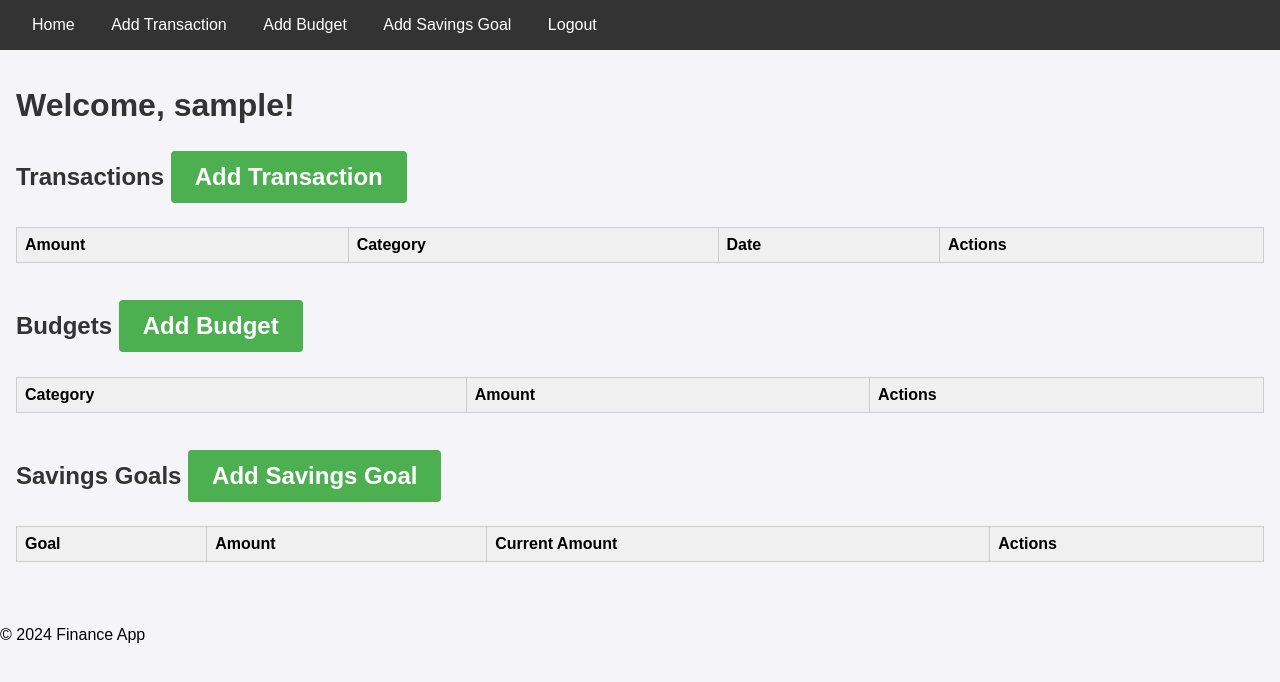
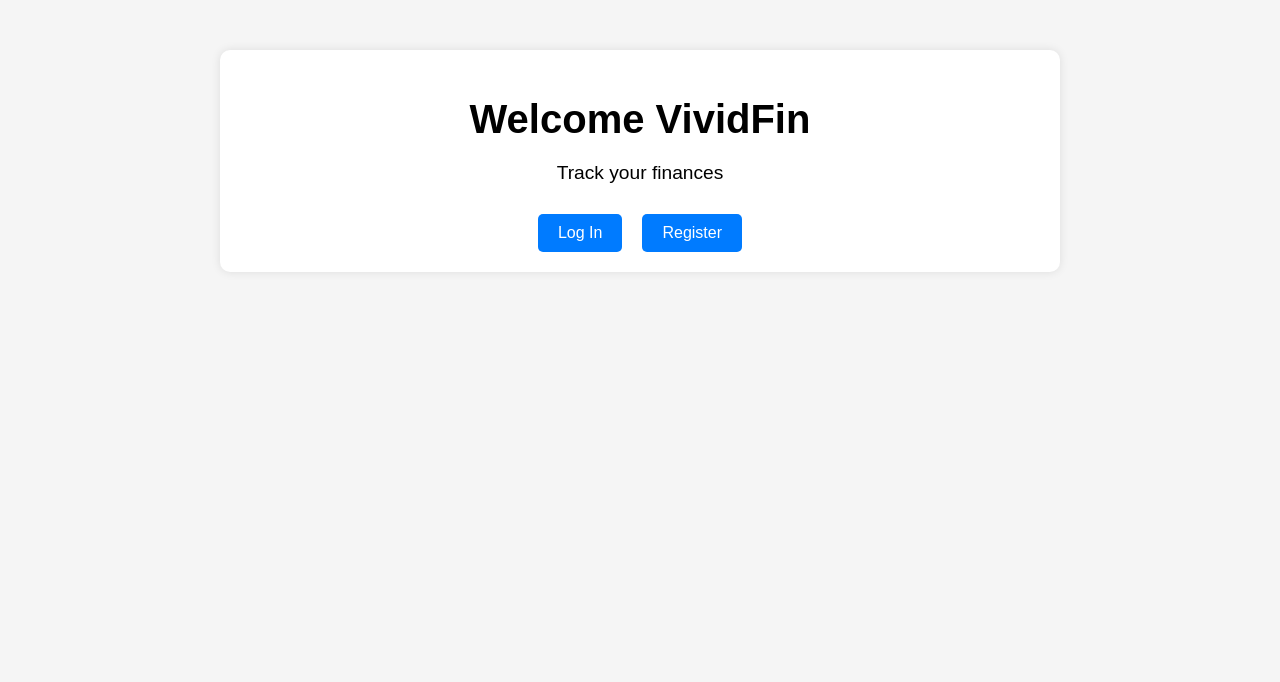
Before and after one commit to VitaliyV22/vivid_fin, a Flask app: page / in a window 1280 px wide. Shown: the top 682 px of the page. Run offline with Flask 3, Linux system fonts and the light colour scheme; the visitor is signed in with stand-in values (Sample User, id 1); data that the repository does not hold is empty.

Commit message:
added homepage

```diff
--- a/app/routes.py
+++ b/app/routes.py
@@ -9,6 +9,9 @@ from flask import Blueprint
 bp = Blueprint('main', __name__)
 
 @bp.route('/')
+def homepage():
+    return render_template('homepage.html')
+
 @bp.route('/index')
 @login_required
 def index():
@@ -37,7 +40,8 @@ def login():
 @bp.route('/logout')
 def logout():
     logout_user()
-    return redirect(url_for('main.index'))
+    flash('You have been logged out.', 'success')
+    return redirect(url_for('base.index'))
 
 @bp.route('/register', methods=['GET', 'POST'])
 def register():
--- /dev/null
+++ b/app/static/home.css
@@ -0,0 +1,53 @@
+/* static/styles.css */
+body {
+    font-family: Arial, sans-serif;
+    margin: 0;
+    padding: 0;
+    background-color: #f5f5f5;
+}
+
+.container {
+    max-width: 800px;
+    margin: 50px auto;
+    padding: 20px;
+    background-color: #fff;
+    border-radius: 10px;
+    box-shadow: 0 0 10px rgba(0, 0, 0, 0.1);
+}
+
+header h1 {
+    font-size: 2.5rem;
+    text-align: center;
+    margin-bottom: 20px;
+}
+
+section {
+    text-align: center;
+}
+
+p {
+    font-size: 1.2rem;
+    margin-bottom: 30px;
+}
+
+.button-group {
+    display: flex;
+    justify-content: center;
+}
+
+.btn {
+    display: inline-block;
+    padding: 10px 20px;
+    margin: 0 10px;
+    text-decoration: none;
+    color: #fff;
+    background-color: #007bff;
+    border: none;
+    border-radius: 5px;
+    cursor: pointer;
+    transition: background-color 0.3s;
+}
+
+.btn:hover {
+    background-color: #0056b3;
+}
--- a/app/templates/base.html
+++ b/app/templates/base.html
@@ -25,7 +25,8 @@
         {% block content %}{% endblock %}
     </main>
     <footer>
-        <p>&copy; 2024 Finance App</p>
+        <p>&copy; 2024 VidiFin</p>
     </footer>
+    <script src="{{ url_for('static', filename='js/script.js') }}"></script>
 </body>
 </html>
--- /dev/null
+++ b/app/templates/homepage.html
@@ -0,0 +1,24 @@
+<!-- homepage.html -->
+<!DOCTYPE html>
+<html lang="en">
+<head>
+    <meta charset="UTF-8">
+    <meta name="viewport" content="width=device-width, initial-scale=1.0">
+    <title>Welcome to Your App</title>
+    <link rel="stylesheet" href="{{ url_for('static', filename='home.css') }}">
+</head>
+<body>
+    <div class="container">
+        <header>
+            <h1>Welcome VividFin</h1>
+        </header>
+        <section>
+            <p>Track your finances </p>
+            <div class="button-group">
+                <a href="{{ url_for('main.login') }}" class="btn">Log In</a>
+                <a href="{{ url_for('main.register') }}" class="btn">Register</a>
+            </div>
+        </section>
+    </div>
+</body>
+</html>
--- a/app/templates/index.html
+++ b/app/templates/index.html
@@ -28,7 +28,7 @@
                 <td>
                     <form action="{{ url_for('main.delete_transaction', transaction_id=transaction.id) }}" method="post" style="display:inline;">
                         <input type="hidden" name="csrf_token" value="{{ csrf_token() }}">
-                        <input type="submit" value="Delete" class="btn btn-danger btn-sm">
+                        <input type="submit" value="Delete" class="btn btn-danger btn-sm btn-delete">
                     </form>
                 </td>
             </tr>
@@ -58,7 +58,7 @@
                 <td>
                     <form action="{{ url_for('main.delete_budget', budget_id=budget.id) }}" method="post" style="display:inline;">
                         <input type="hidden" name="csrf_token" value="{{ csrf_token() }}">
-                        <input type="submit" value="Delete" class="btn btn-danger btn-sm">
+                        <input type="submit" value="Delete" class="btn btn-danger btn-sm btn-delete">>
                     </form>
                 </td>
             </tr>
@@ -90,7 +90,7 @@
                 <td>
                     <form action="{{ url_for('main.delete_savings_goal', savings_goal_id=goal.id) }}" method="post" style="display:inline;">
                         <input type="hidden" name="csrf_token" value="{{ csrf_token() }}">
-                        <input type="submit" value="Delete" class="btn btn-danger btn-sm">
+                        <input type="submit" value="Delete" class="btn btn-danger btn-sm btn-delete">>
                     </form>
                 </td>
             </tr>
--- a/config.py
+++ b/config.py
@@ -1,5 +1,4 @@
 import os
-
 
 class Config:
     SECRET_KEY = os.environ.get('SECRET_KEY') or 'you-will-never-guess'
```
Also changed, not shown: app/static/js/script.js (added, +13 -0 lines), project_proposal.md (+6 -56 lines), tests/test_routes.py (added, +29 -0 lines), README.md.
